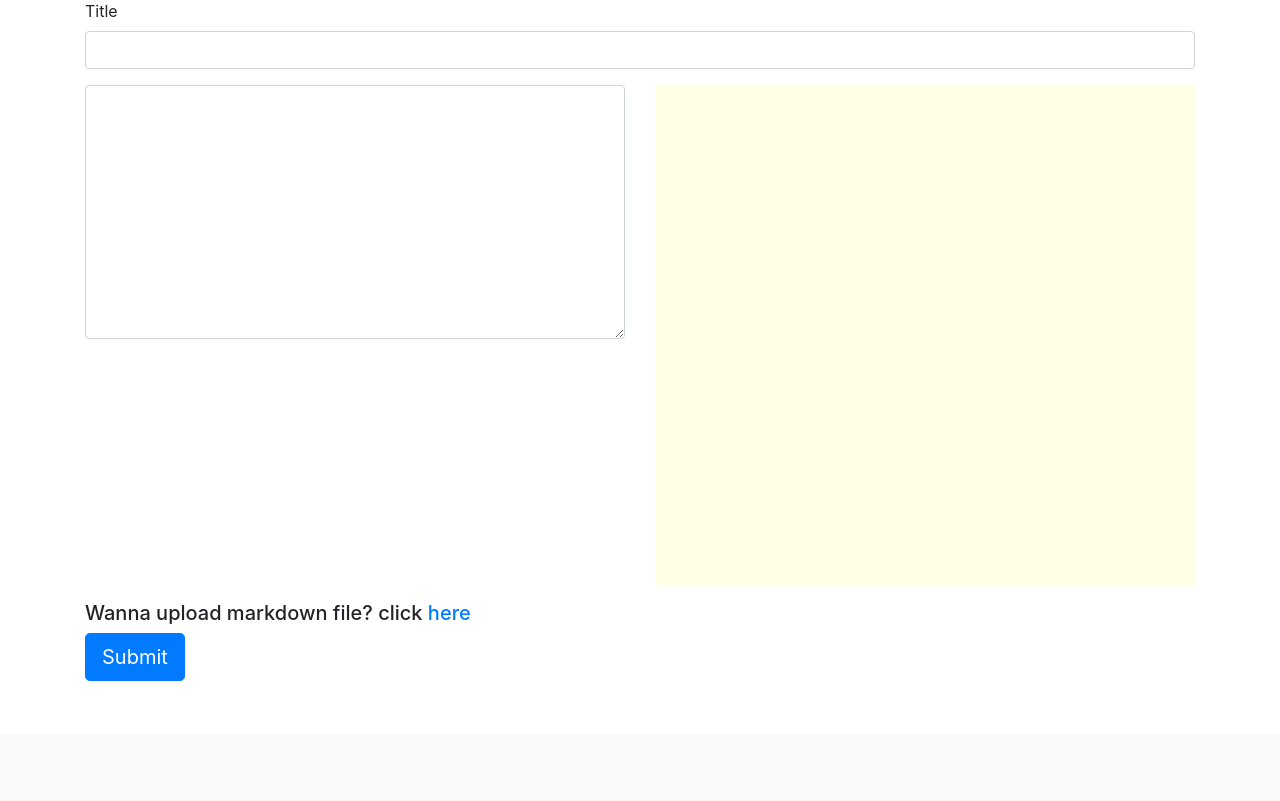
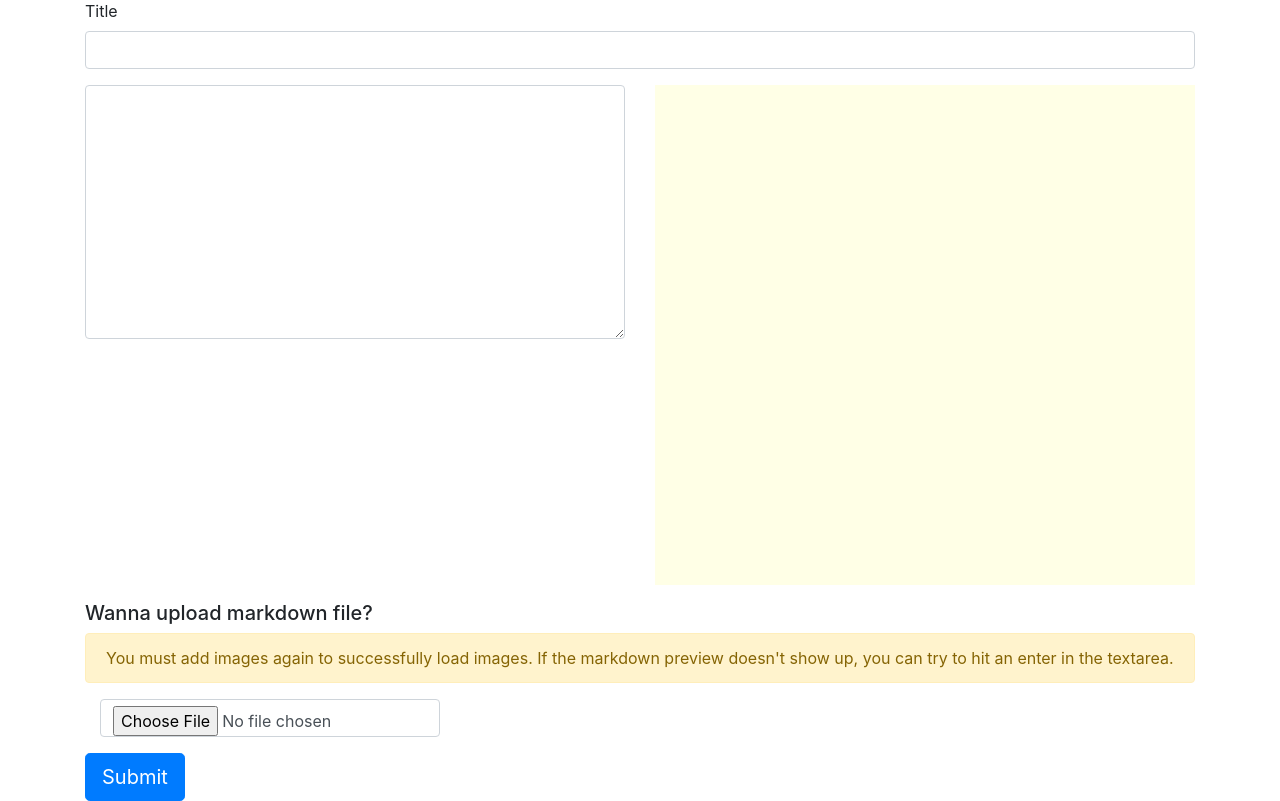
Before and after one commit to JasonWurunfei/FTH, a Django app: page /blog/new/ in a window 1280 px wide. Shown: the part 65-866 px from the top of the page. Before the commit the page ends 746 px from the top, so only its background shows below. Run offline with Django 3.2, Linux system fonts and the light colour scheme; the visitor is signed in with stand-in values (Sample User, id 1); parts of the project's set-up code (start-up, migrations or seed data) failed here and were passed over; some libraries are stand-ins or nearby versions.

Commit message:
finish upload markdown file

```diff
--- a/blog/forms.py
+++ b/blog/forms.py
@@ -14,8 +14,13 @@ class BlogForm(ModelForm):
         self.helper.layout = Layout(
             'title',
             'body',
+            'created_date',
+            'mod_date',
+             Submit('submit', 'Submit', css_class='btn btn-primary btn-lg'),
         )
         self.fields['body'].label = ''
+        self.fields['created_date'].widget = forms.HiddenInput()
+        self.fields['mod_date'].widget = forms.HiddenInput()
         self.fields['body'].widget = MarkdownxWidget(
             attrs={
                 'style': '''
@@ -25,10 +30,6 @@ class BlogForm(ModelForm):
                 ''',
             }
         )
-        self.fields['created_date'].widget = forms.HiddenInput()
-        self.fields['mod_date'].widget = forms.HiddenInput()
-
-
 
     class Meta:
         model = BlogPost
--- a/blog/templates/blog/blog_edit.html
+++ b/blog/templates/blog/blog_edit.html
@@ -3,17 +3,45 @@
 {% load crispy_forms_tags %}
 {% block content %}
   <div class="container mt-1">
-    <form method="POST" action="{% url 'blog:new_blog' %}">
+    <form method="POST" action="{% url 'blog:new_blog' %}" id="editing">
       {% csrf_token %}
       {% crispy form %}
-      <h5>Wanna upload markdown file? click <a href="#">here</a></h5>
-      <input type="submit" name="Submit" class="btn btn-primary btn-lg">
+
+      <div id="upload">
+        <h5>Wanna upload markdown file?</h5>
+        <div class="alert alert-warning mt-2" role="alert">
+          You must add images again to successfully load images. If the markdown preview doesn't show up, you can try to hit an enter in the textarea.
+        </div>
+        <div class="col-md-4 input-group mb-3">
+          <input type="file" name="file"  id="mdFile" class="form-control" onchange="checkFile(this)">
+        </div>
+      </div>
+
     </form>
   </div>
+
   {{ form.media }}
   <style type="text/css">
     .asteriskField {
       display: none;
     }
   </style>
+  <script>
+    function checkFile(node) {
+      let fr = new FileReader()
+      fr.readAsText(node.files[0])
+      fr.onload = function(e) {
+        document.getElementById('id_body').value = e.target.result
+      }
+
+    }
+
+    window.onload = function(){
+      let edit = document.getElementById("editing");
+      let upload = document.getElementById("upload");
+      let form_bt = document.getElementById("submit-id-submit");
+      edit.insertBefore(upload, form_bt);
+    }
+
+  </script>
 {% endblock %}
--- a/blog/views.py
+++ b/blog/views.py
@@ -25,6 +25,8 @@ def newBlogView(request):
         if form.is_valid():
             form.save()
             return redirect('blog:blog')
+        else:
+            print(request.POST)
     else:
         form = BlogForm()
 
```
